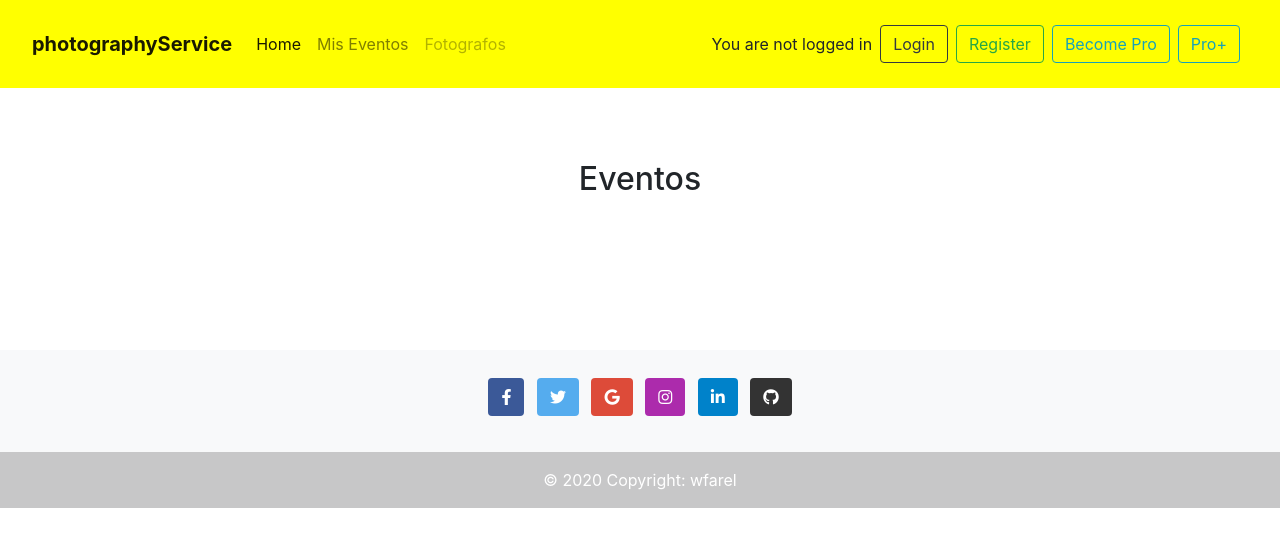
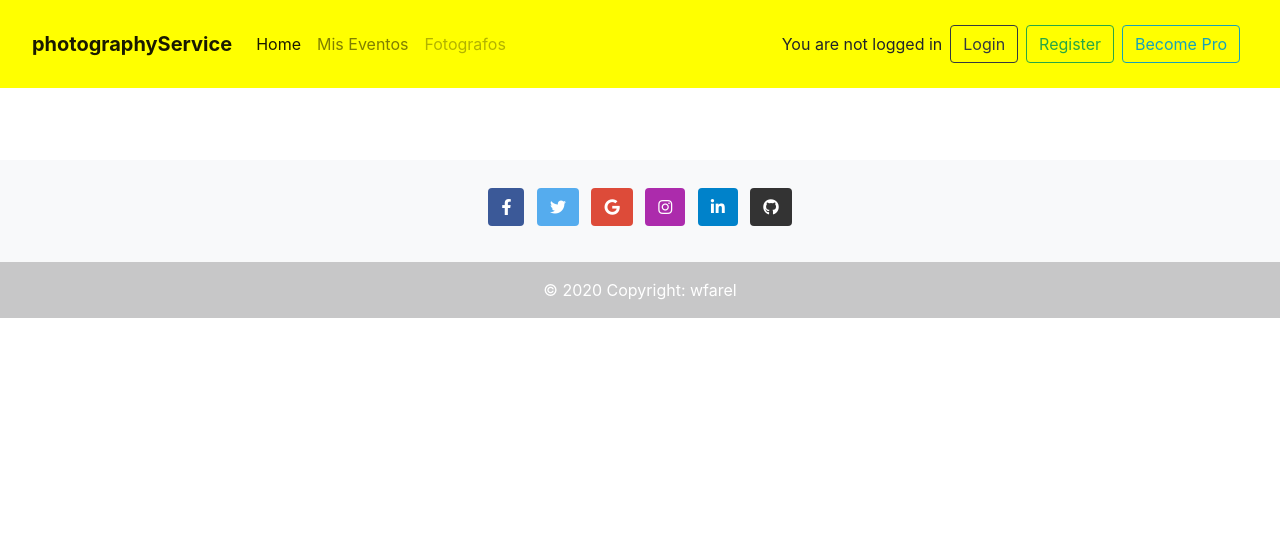
Before and after one commit to wfarelt/photographyService, a Django app: page /my_events in a window 1280 px wide. Shown: the top 542 px of the page. Run offline with Django 4.2, Linux system fonts and the light colour scheme; data that the repository does not hold is empty; some libraries are stand-ins or nearby versions.

Commit message:
update model profile

```diff
--- a/photographyService/home/admin.py
+++ b/photographyService/home/admin.py
@@ -1,7 +1,8 @@
 from django.contrib import admin
-from .models import Event, Photo
+from .models import Event, Photo, Profile
 
 # Register your models here.
 
 admin.site.register(Event)
 admin.site.register(Photo)
+admin.site.register(Profile)
--- a/photographyService/home/templates/become_pro.html
+++ b/photographyService/home/templates/become_pro.html
@@ -25,7 +25,7 @@
           <!-- placeholder for Elements -->
         </div>
         <br>
-        <button id="card-button" class="btn btn-success mt-4">Submit Payment</button>
+        <button type="submit" id="card-button" class="btn btn-success mt-4">Submit Payment</button>
         <p id="payment-result">
           <!-- we'll pass the response from the server here -->
         </p>
--- a/photographyService/home/templates/my_events.html
+++ b/photographyService/home/templates/my_events.html
@@ -5,13 +5,11 @@
 
 <div class="mt-4">
     <div class="container">
-        <div class="row">
-            <div class="col-md-12 text-center">
-                <h2 class="pt-5">Eventos</h2>
-                <div class="row p-5">
+        <div class="row justify-content-center">
+
             {% for event in events %}
-                    <div class="col-lg-4">
-                        <div class="card text-shadow">
+            <div class="col-md-4">
+                <div class="card text-shadow p-2">
                     <img src="/media/{{ event.event_image}}" alt="" class="card-img-top">
                     <div class="card-body">
 
@@ -21,17 +19,15 @@
                         <span class="badge badge-danger">Free</span>
                         {% endif %}
 
-
                         <h5 class="card-title">{{ event.event_name}}</h5>
                         <p class="card-text">{{ event.event_description|safe}}</p>
                         <p><em>-- {{ event.event_date }} --</em></p>
-                                <a href="{% url 'view_event' event.slug %}" class="btn btn-primary">Ver Album</a>
+                        <a href="{% url 'view_event' event.slug %}" class="btn btn-primary btn-block btn-outline-primary">Ver Album</a>
                     </div>
                 </div>
             </div>
             {% endfor %}
-                </div>
-            </div>
+
         </div>
     </div>
 </div>
--- a/photographyService/home/templates/navbar.html
+++ b/photographyService/home/templates/navbar.html
@@ -24,8 +24,14 @@
                 You are not logged in <a href="{% url 'login' %}" class="btn btn-outline-dark my-2 my-sm-0 ml-2 mr-2">Login</a>
                 <a href="{% url 'signup' %}" class="btn btn-outline-success my-2 my-sm-0 mr-2">Register</a>
             {% endif %}
-            <a href="{% url 'become_pro' %}" class="btn btn-outline-info my-2 my-sm-0 mr-2">Become Pro</a>
-            <a href="#" class="btn btn-outline-info my-2 my-sm-0 mr-2">Pro+</a>
+
+            {% if request.session.profile %}
+                <a href="#" class="btn btn-outline-info my-2 my-sm-0 mr-2">Pro+</a>
+            {% else %}
+                <a href="{% url 'become_pro' %}" class="btn btn-outline-info my-2 my-sm-0 mr-2">Become Pro</a>
+            {% endif %}
+
+
         </form>
     </div>
 </nav>
--- a/photographyService/home/templates/view_event.html
+++ b/photographyService/home/templates/view_event.html
@@ -5,6 +5,7 @@
 {% block content %}
     <div class="mt-5">
         <div class="container">
+            <a href="{% url 'my_events' %}" class="btn btn-dark mb-2">Volver</a>
             <div class="row">
                 <div class="col-md-6">
                     <div class="card">
@@ -23,10 +24,10 @@
                             <a href="" class="btn btn-primary">Edit</a>
                             <a href="" class="btn btn-danger">Delete</a>
                             <form action="">
-                                <div class="form-group">
+                                <div class="form-group mt-2">
                                     <label for="exampleFormControlFile1">Agregar foto:</label>
                                     <input type="file" class="form-control-file" id="exampleFormControlFile1">
-                                    <button type="submit" class="btn btn-success mt-2">Subir</button>
+                                    <button type="submit" class="btn btn-outline-success mt-2">Subir</button>
                                 </div>
                             </form>
                         </div>
--- a/photographyService/home/views.py
+++ b/photographyService/home/views.py
@@ -1,3 +1,4 @@
+import profile
 from django.shortcuts import render, redirect
 from .models import Event, Photo, Profile
 from django.conf import settings
@@ -13,6 +14,11 @@ def home(request):
     context = {
         'events': events
     }
+
+    if request.user.is_authenticated:
+        profile = Profile.objects.filter(user=request.user).first()
+        request.session['profile'] = profile.is_pro
+
     return render(request, 'home.html', context)
 
 def view_event(request, slug):
@@ -26,6 +32,7 @@ def view_event(request, slug):
 
 def become_pro(request):
     if request.method == 'POST':
+
         membership = request.POST.get('membership','MONTHLY')
         amount = 1
         if membership == 'YEARLY':
@@ -41,14 +48,23 @@ def become_pro(request):
             customer=customer,
             amount=amount*1,
             currency='usd',
-            description='Photography Service'
+            description='Membership'
         )
-        if charge['paid'] == False:
+        if charge['paid'] == True:
             profile = Profile.objects.filter(user=request.user).first()
-            profile.is_pro = True
-            profile.pro_exp_date = date.today() + timedelta(days=30)
-            profile.subscription_type = membership
-            profile.save()
+            if charge['amount'] == 1:
+                profile.subscription_type = 'M'
+                profile.is_pro = True
+                expiry = datetime.now() + timedelta(days=30)
+                profile.pro_expiry_date = expiry
+                profile.save()
+            elif charge['amount'] == 10:
+                profile.subscription_type = 'Y'
+                profile.is_pro = True
+                expiry = datetime.now() + timedelta(days=365)
+                profile.pro_expiry_date = expiry
+                profile.save()
+
             return redirect('/charge/')
 
     return render(request, 'become_pro.html')
```
Also changed, not shown: photographyService/home/templates/charge.html (+8 -0 lines). Lines whose indentation alone changed are shown as unchanged.
